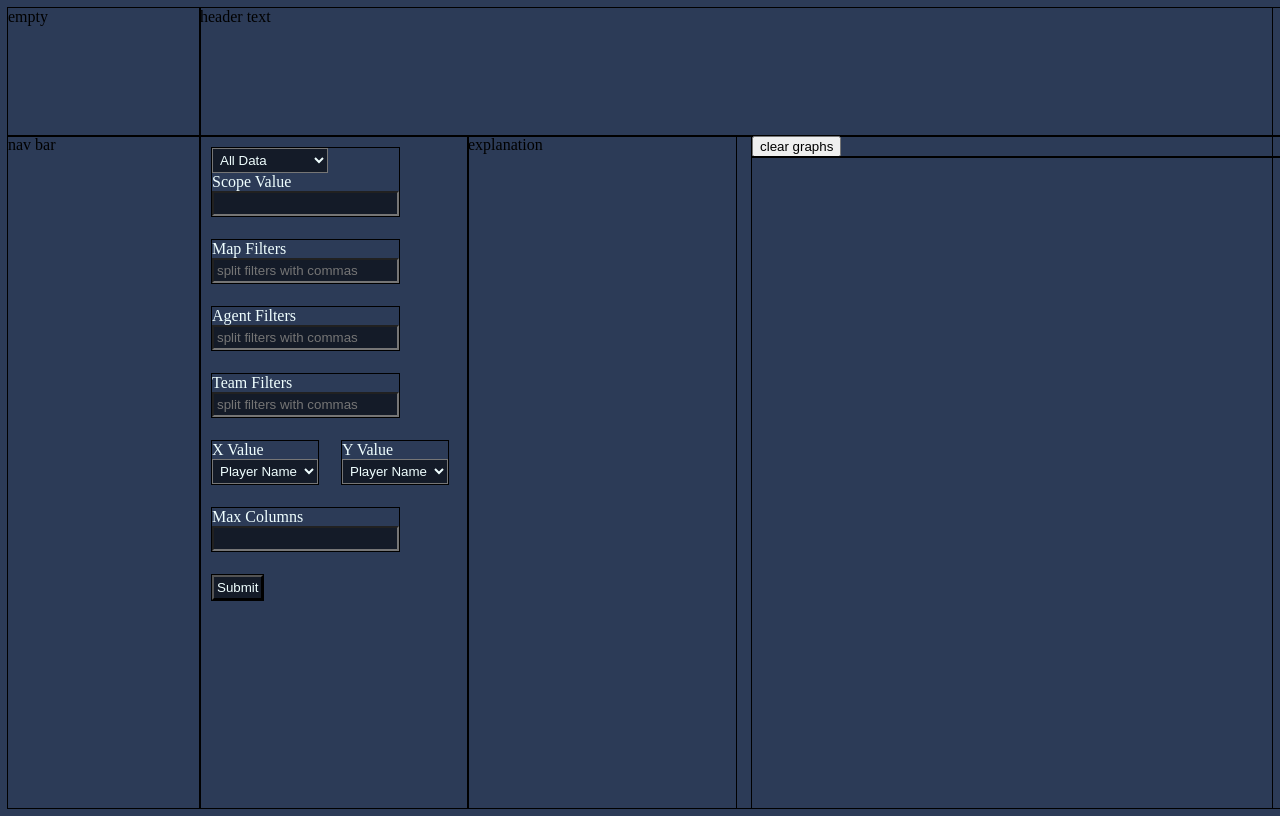
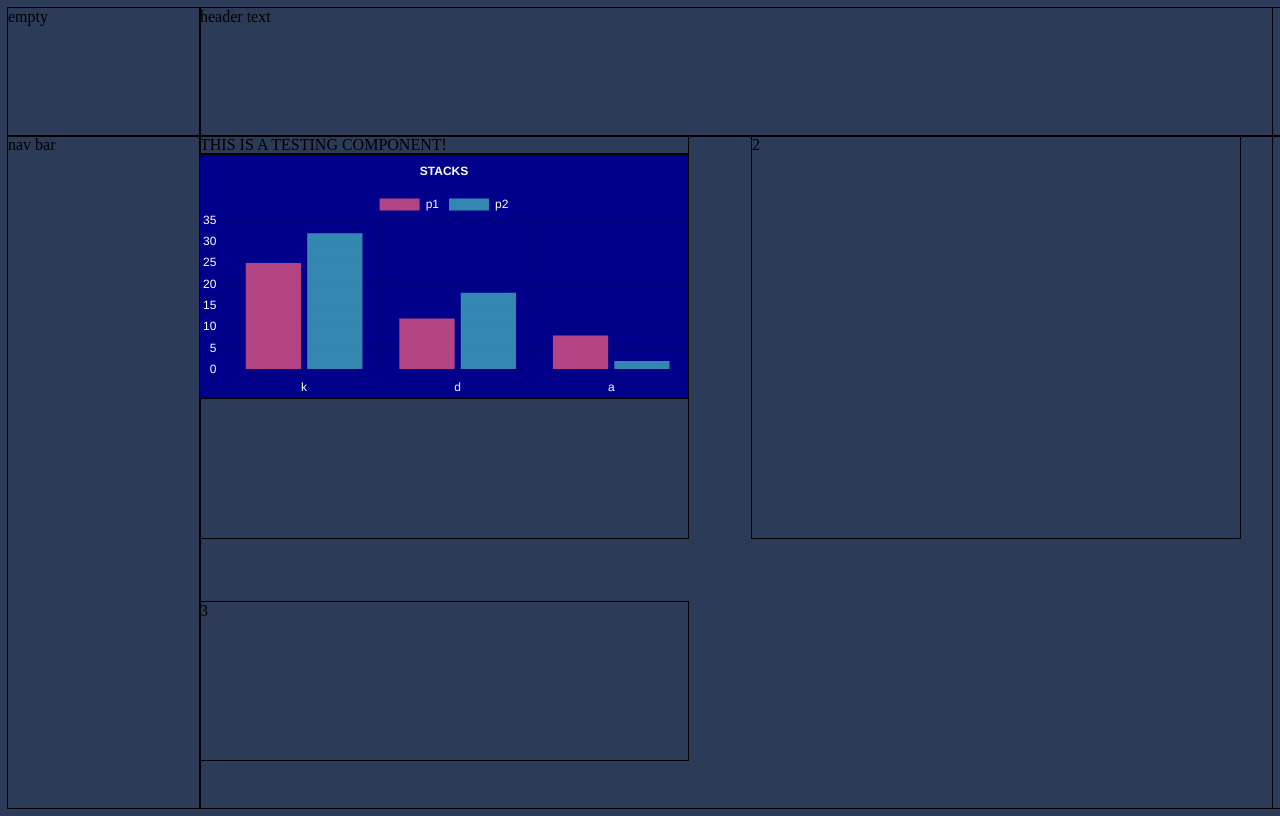
Before and after one commit to Jordation/stat_app, a Next.js app in the folder frontend/: page /playground in a window 1280 px wide. Built offline with nearby package versions, Linux system fonts and the light colour scheme.

Commit message:
massive querey logic and form/return type updates

```diff
--- a/frontend/pages/components/defaultNav.jsx
+++ b/frontend/pages/components/defaultNav.jsx
@@ -8,9 +8,9 @@ return (
 <div className='nav-wrapper'>
     <nav>
         <ul>
-            <Link href="/create"  text="CREATE CUSTOM !" classname="NAVITEM">CREATE CUSTOM !</Link>
-            <Link href="/playground"  text="fk around" classname="NAVITEM">fk around</Link>
-            <Link href="/"  text="here i mthink" classname="NAVITEM">here i mthink</Link>
+            <Link href="/create"  text="CREATE CUSTOM !" className="NAVITEM">CREATE CUSTOM !</Link>
+            <Link href="/playground"  text="fk around" className="NAVITEM">fk around</Link>
+            <Link href="/"  text="here i mthink" className="NAVITEM">here i mthink</Link>
         </ul>
     </nav>
 </div>
--- /dev/null
+++ b/frontend/pages/components/graphing/ChartGenerator.jsx
@@ -0,0 +1,5 @@
+// this file should
+// top level component takes only the querey
+// first decides which type of graph to return
+// decides on settings based on type
+// datasets mapped based on above
--- /dev/null
+++ b/frontend/pages/components/graphing/ComparativeQuerey.jsx
@@ -0,0 +1,17 @@
+import React, { useRef, useState } from "react"
+import { useForm } from "react-hook-form";
+
+
+const ComparativeQuerey = ({ text }) => {
+
+const [propTExt, setpropTExt] = useState(text)
+
+return (
+    <div>
+    {propTExt}
+    </div>
+    )
+}
+
+
+export default ComparativeQuerey
--- a/frontend/pages/components/graphing/Graph.jsx
+++ b/frontend/pages/components/graphing/Graph.jsx
@@ -28,6 +28,6 @@ ChartJS.register(
     );
 
 
-const Graph = ( { options, data} ) => <Bar options={options} data={data} datasetIdKey="id"/>
+const Graph = ( { options, data, plugins} ) => <Bar options={options} data={data} plugins={plugins} datasetIdKey="id"/>
 
 export default Graph
--- a/frontend/pages/components/graphing/OneGraph.jsx
+++ b/frontend/pages/components/graphing/OneGraph.jsx
@@ -1,9 +1,7 @@
 import React, { useRef, useState } from "react"
 import { useForm } from "react-hook-form";
 import Graph from "./Graph";
-import Querey from "./Querey";
-
-
+import ComparativeQuerey from "./ComparativeQuerey";
 
 const default_options = {
     responsive: true,
@@ -30,7 +28,7 @@ const OneGraph = ({ graph_config }) => {
 
 return (
     <div>
-        <div><Querey /></div>
+        <div><ComparativeQuerey text="Querey! of comparison" /></div>
         <div>{graph_config.data && <Graph options={default_options} data={graph_config.data} />}</div>
     </div>
 
--- /dev/null
+++ b/frontend/pages/components/graphing/RadarGraph.jsx
@@ -0,0 +1,27 @@
+import React, { useRef, useState } from "react"
+import { useForm } from "react-hook-form";
+import {
+    Chart as ChartJS,
+    RadialLinearScale,
+    PointElement,
+    LineElement,
+    Filler,
+    Tooltip,
+    Legend,
+} from 'chart.js'
+import { Radar } from "react-chartjs-2";
+
+
+ChartJS.register(
+    RadialLinearScale,
+    PointElement,
+    LineElement,
+    Filler,
+    Tooltip,
+    Legend,
+    );
+
+
+const RadarGraph = ( { options, data, plugin} ) => <Radar options={options} data={data} plugins={plugin} datasetIdKey="id"/>
+
+export default RadarGraph
--- /dev/null
+++ b/frontend/pages/components/graphing/TestingGraph.jsx
@@ -0,0 +1,99 @@
+import React, { useRef, useState } from "react"
+import { useForm } from "react-hook-form";
+import Graph from "./Graph";
+import ComparativeQuerey from "./ComparativeQuerey";
+import RadarGraph from "./RadarGraph";
+
+export const CHART_COLORS = {
+    red: 'rgba(255, 99, 132, .7)',
+    orange: 'rgba(255, 159, 64, .7)',
+    yellow: 'rgba(255, 205, 86, .7)',
+    green: 'rgba(75, 192, 192, .7)',
+    blue: 'rgba(54, 162, 235, .7)',
+    purple: 'rgba(153, 102, 255, .7)',
+    grey: 'rgba(201, 203, 207, .7)'
+};
+
+const plugin = {
+    id: 'customCanvasBackgroundColor',
+    beforeDraw: (chart, args, options) => {
+    const {ctx} = chart;
+    ctx.save();
+    ctx.globalCompositeOperation = 'destination-over';
+    ctx.fillStyle = options.color || '#00ffff';
+    ctx.fillRect(0, 0, chart.width, chart.height);
+    ctx.restore();
+    }
+};
+
+const default_options = {
+    plugins: {
+        color: '#fff',
+        subtitle: {
+            display: true,
+            text: 'Custom Chart Subtitle',
+            color: '#fff'
+        },
+        legend: {
+            position: 'top',
+            labels: {
+                color: '#fff'
+            }
+        },
+        title: {
+            display: true,
+            color: '#fff',
+            text: 'STACKS',
+        },
+        customCanvasBackgroundColor:{
+            color: 'darkblue',
+        },
+    },
+    scales: {
+        x: {
+            ticks: {color: "#fff",}
+        },
+        y: {
+            ticks: {color: "#fff",}
+        }
+    },
+    responsive: true,
+    interactions:{
+        intersect: false
+    },
+};
+
+
+
+const testing_data = {
+    labels: ['k', 'd', 'a',],
+    datasets: [
+        {
+            id: 1,
+            label: 'p1',
+            data: [25,12,8],
+            backgroundColor: CHART_COLORS.red,
+            color: '#ffffff'
+        },
+        {
+            id: 2,
+            label: 'p2',
+            data: [32,18,2],
+            backgroundColor: CHART_COLORS.green,
+            color: '#ffffff'
+        },
+    ]
+}
+
+const TestingGraph = ({  }) => {
+
+return (
+    <div>
+        <div>THIS IS A TESTING COMPONENT!</div>
+        <div><Graph options={default_options} data={testing_data} plugins={[plugin]}/></div>
+    </div>
+
+    )
+}
+
+export default TestingGraph
--- a/frontend/pages/playground/index.js
+++ b/frontend/pages/playground/index.js
@@ -5,6 +5,7 @@ import GraphZone from '../components/graphZone'
 import DefaultNav from '../components/defaultNav'
 import DefaultHead from '../components/defaultHead'
 import QuereyBox from '../components/quereyBox'
+import TestingGraph from "../components/graphing/TestingGraph";
 
 const options = {
 	responsive: true,
@@ -64,22 +65,7 @@ function makeGraph(data, graph_targets){
 }
 
 
-export default function flexbox() {
-
-
-    const {register,  handleSubmit } = useForm({});
-    const [dataSets, setDataSets] = useState([])
-
-    const onSubmit = data => {
-        let querey = formQuerey(data);
-        fetch('http://localhost:5000/loadStats',
-        {method: "POST", body: JSON.stringify({querey: querey})})
-        .then(response => response.json())
-        .then(response => { setDataSets(() => [...dataSets, makeGraph(response, querey.targets)])
-        }
-    )
-}
-
+export default function PlayGround() {
 
     const onclickPurge = () => {
         setDataSets(() => [])
@@ -91,12 +77,21 @@ export default function flexbox() {
     <div>empty</div>
     <div>header text</div>
     <div>nav bar</div>
-    <div className='Querey-Explanation-Graphs'>
-        <div className='Querey-Zone'>
-            <QuereyBox register={register} onSubmit={onSubmit} handleSubmit={handleSubmit}/>
-            <div>explanation</div>
+    <div className='Explanation-Graphs'>
+
+
+        <div className="OneGraph">
+            <TestingGraph />
         </div>
-        {dataSets && <GraphZone graphs={dataSets} onClick={onclickPurge}/>}
+
+        <div className="OneGraph">
+        2
+        </div>
+
+        <div className="OneGraph">
+        3
+        </div>
+
     </div>
 </div>
 );}
```
Also changed, not shown: frontend/pages/components/graphing/Querey.jsx (deleted, +0 -13 lines), 2 other files (tests, documents, lock files or other folders).
